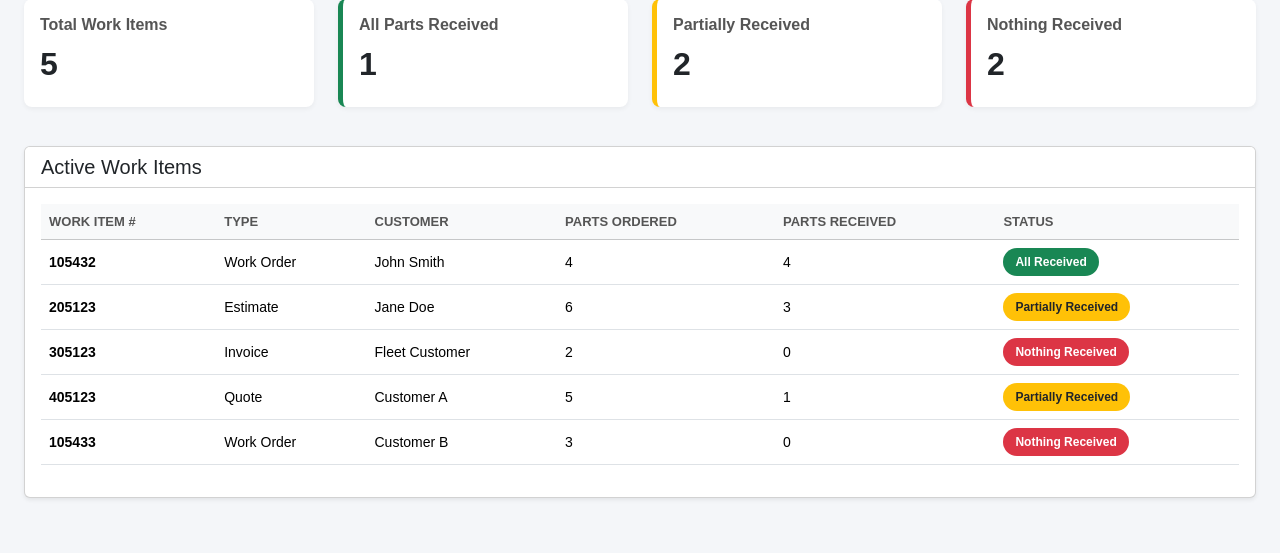
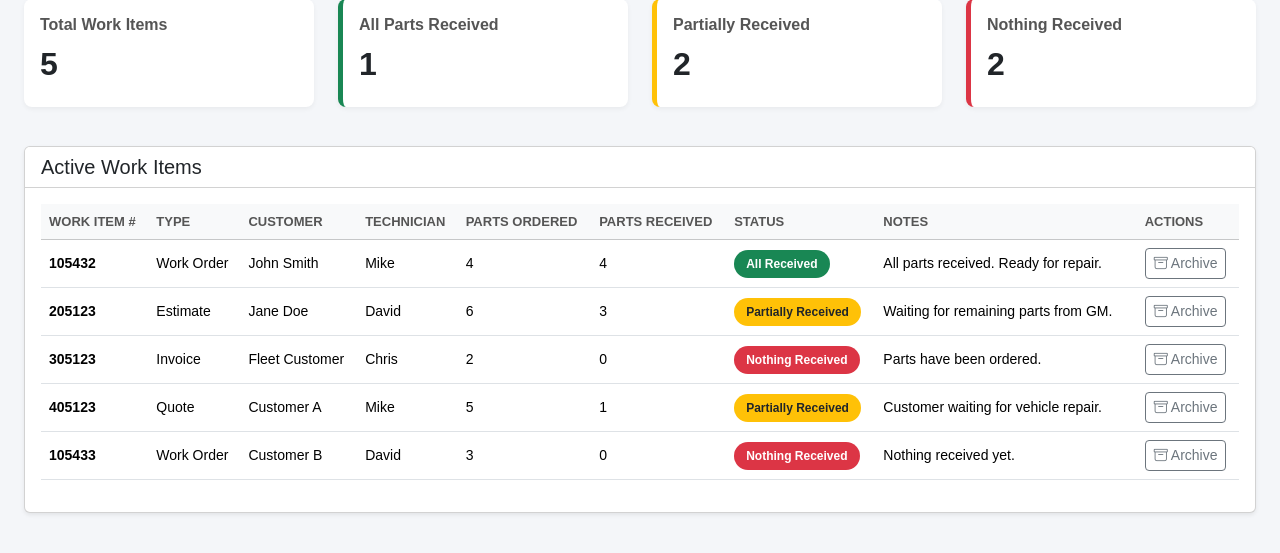
Before and after one commit to janfloris/PartsTrack, a Flask app: page / in a window 1280 px wide. Shown: the part 191-744 px from the top of the page. Run offline with Flask 3, Linux system fonts and the light colour scheme.

Commit message:
Added tech, notes and archive

```diff
--- a/app/routes.py
+++ b/app/routes.py
@@ -1,76 +1,109 @@
-from flask import Blueprint, render_template
+
+from flask import Blueprint, render_template, redirect, url_for, session
 
 main = Blueprint("main", __name__)
+
+
+# Sample work items
+work_items = [
+    {
+        "number": "105432",
+        "type": "Work Order",
+        "customer": "John Smith",
+        "technician": "Mike",
+        "parts_ordered": 4,
+        "parts_received": 4,
+        "status": "Green",
+        "notes": "All parts received. Ready for repair."
+    },
+    {
+        "number": "205123",
+        "type": "Estimate",
+        "customer": "Jane Doe",
+        "technician": "David",
+        "parts_ordered": 6,
+        "parts_received": 3,
+        "status": "Yellow",
+        "notes": "Waiting for remaining parts from GM."
+    },
+    {
+        "number": "305123",
+        "type": "Invoice",
+        "customer": "Fleet Customer",
+        "technician": "Chris",
+        "parts_ordered": 2,
+        "parts_received": 0,
+        "status": "Red",
+        "notes": "Parts have been ordered."
+    },
+    {
+        "number": "405123",
+        "type": "Quote",
+        "customer": "Customer A",
+        "technician": "Mike",
+        "parts_ordered": 5,
+        "parts_received": 1,
+        "status": "Yellow",
+        "notes": "Customer waiting for vehicle repair."
+    },
+    {
+        "number": "105433",
+        "type": "Work Order",
+        "customer": "Customer B",
+        "technician": "David",
+        "parts_ordered": 3,
+        "parts_received": 0,
+        "status": "Red",
+        "notes": "Nothing received yet."
+    }
+]
 
 
 @main.route("/")
 def dashboard():
 
-    work_items = [
-        {
-            "number": "105432",
-            "type": "Work Order",
-            "customer": "John Smith",
-            "parts_ordered": 4,
-            "parts_received": 4,
-            "status": "Green"
-        },
-        {
-            "number": "205123",
-            "type": "Estimate",
-            "customer": "Jane Doe",
-            "parts_ordered": 6,
-            "parts_received": 3,
-            "status": "Yellow"
-        },
-        {
-            "number": "305123",
-            "type": "Invoice",
-            "customer": "Fleet Customer",
-            "parts_ordered": 2,
-            "parts_received": 0,
-            "status": "Red"
-        },
-        {
-            "number": "405123",
-            "type": "Quote",
-            "customer": "Customer A",
-            "parts_ordered": 5,
-            "parts_received": 1,
-            "status": "Yellow"
-        },
-        {
-            "number": "105433",
-            "type": "Work Order",
-            "customer": "Customer B",
-            "parts_ordered": 3,
-            "parts_received": 0,
-            "status": "Red"
-        }
+    archived_items = session.get("archived_items", [])
+
+    active_work_items = [
+        item for item in work_items
+        if item["number"] not in archived_items
     ]
 
-    total_items = len(work_items)
+    total_items = len(active_work_items)
 
     green_count = sum(
-        1 for item in work_items
+        1 for item in active_work_items
         if item["status"] == "Green"
     )
 
     yellow_count = sum(
-        1 for item in work_items
+        1 for item in active_work_items
         if item["status"] == "Yellow"
     )
 
     red_count = sum(
-        1 for item in work_items
+        1 for item in active_work_items
         if item["status"] == "Red"
     )
 
     return render_template(
         "dashboard.html",
-        work_items=work_items,
+        work_items=active_work_items,
         total_items=total_items,
         green_count=green_count,
         yellow_count=yellow_count,
         red_count=red_count
     )
+
+
+@main.route("/archive/<work_item_number>", methods=["POST"])
+def archive_work_item(work_item_number):
+
+    archived_items = session.get("archived_items", [])
+
+    if work_item_number not in archived_items:
+        archived_items.append(work_item_number)
+
+    session["archived_items"] = archived_items
+
+    return redirect(url_for("main.dashboard"))
--- a/app/static/css/style.css
+++ b/app/static/css/style.css
@@ -62,3 +62,11 @@ body {
 .table td {
     font-size: 14px;
 }
+
+.notes-cell {
+    min-width: 250px;
+    max-width: 400px;
+    white-space: normal;
+    overflow-wrap: break-word;
+    color: #555;
+}
--- a/app/templates/base.html
+++ b/app/templates/base.html
@@ -15,6 +15,10 @@
     <link
         href="{{ url_for('static', filename='css/style.css') }}"
         rel="stylesheet">
+
+    <link
+        rel="stylesheet"
+        href="https://cdn.jsdelivr.net/npm/bootstrap-icons@1.11.3/font/bootstrap-icons.min.css">
 </head>
 
 <body>
--- a/app/templates/dashboard.html
+++ b/app/templates/dashboard.html
@@ -1,3 +1,4 @@
+
 {% extends "base.html" %}
 
 {% block content %}
@@ -75,18 +76,23 @@
 
             <table class="table table-hover align-middle">
 
+
                 <thead class="table-light">
 
                     <tr>
                         <th>Work Item #</th>
                         <th>Type</th>
                         <th>Customer</th>
+                        <th>Technician</th>
                         <th>Parts Ordered</th>
                         <th>Parts Received</th>
                         <th>Status</th>
+                        <th>Notes</th>
+                        <th>Actions</th>
                     </tr>
 
                 </thead>
+
 
                 <tbody>
 
@@ -104,6 +110,10 @@
 
                         <td>
                             {{ item.customer }}
+                        </td>
+
+                        <td>
+                            {{ item.technician }}
                         </td>
 
                         <td>
@@ -137,6 +147,26 @@
 
                         </td>
 
+                        <td class="notes-cell">
+                            {{ item.notes }}
+                        </td>
+
+                        <td>
+                            <form
+                                method="POST"
+                                action="{{ url_for('main.archive_work_item',
+                                                work_item_number=item.number) }}"
+                                onsubmit="return confirm('Are you sure you want to archive this work item?');">
+
+                                <button type="submit" class="btn btn-sm btn-outline-secondary">
+                                    <i class="bi bi-archive"></i>
+                                    Archive
+                                </button>
+
+                            </form>
+                        </td>
+
+
                     </tr>
 
                     {% endfor %}
```
